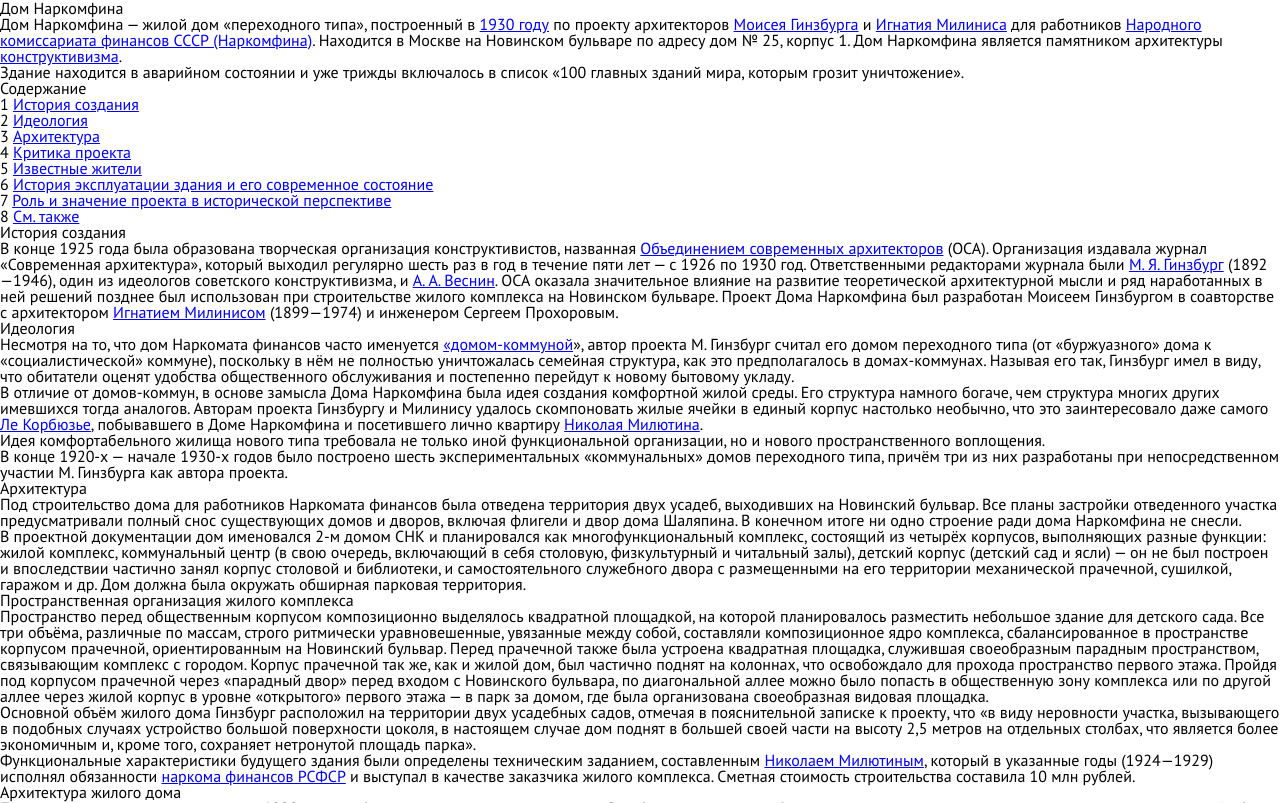
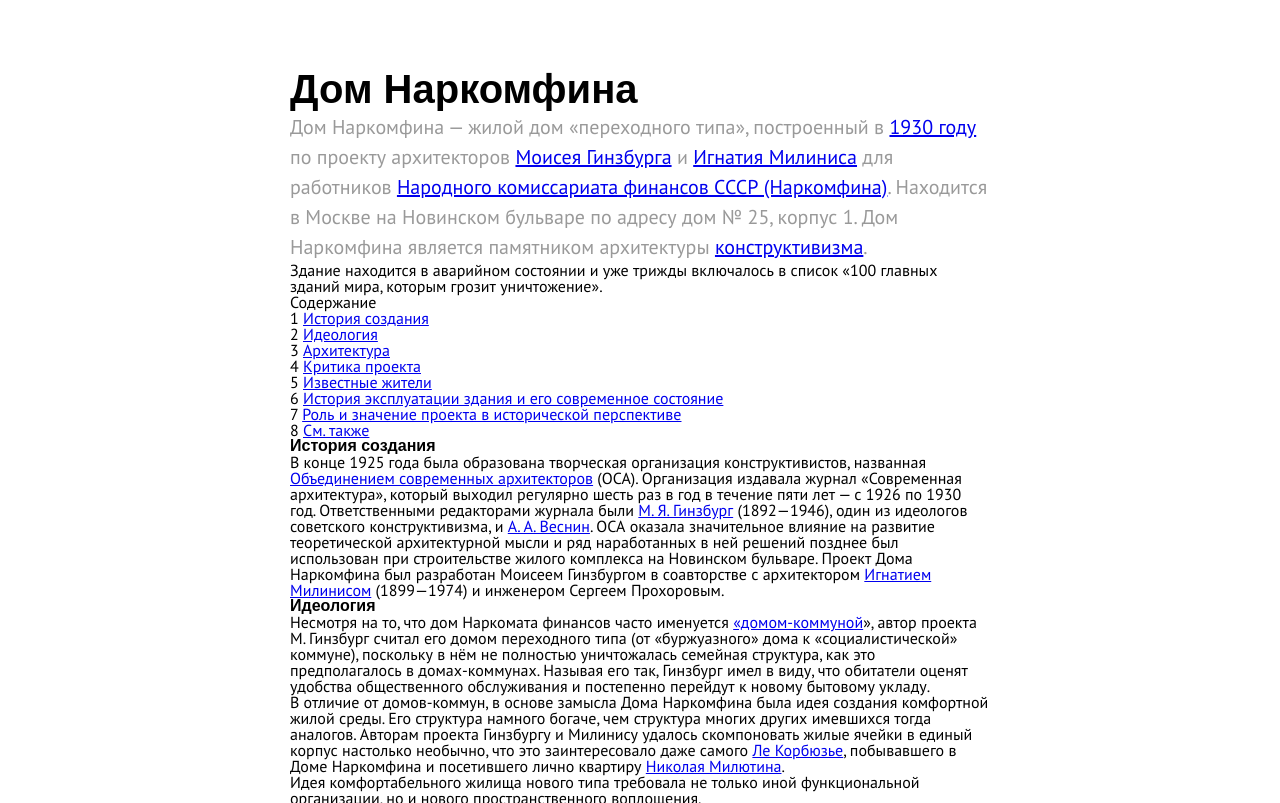
Before and after one commit to Volodyalovesyou/HSE-DC-A-Deyev, a plain HTML site: page Index.html in a window 1280 px wide. Shown: the top 803 px of the page. Drawn offline with Linux system fonts and the light colour scheme; a web font is replaced by a local one.

Commit message:
Start styling

```diff
--- a/Index.html
+++ b/Index.html
@@ -9,9 +9,36 @@
 
     <style>
       body {
+        width: 700px;
+        margin: 0 auto;
         font-family: 'PT Sans', sans-serif;
+        /*background-image: url(mockup.jpg);
+        background-size: 800px 20624px;
+        background-position: top center;
+        background-repeat: no-repeat;*/
       }
+
+      h1, h2, h3{
+        font-family: 'PT Sans Caption', sans-serif;
+        font-weight: bold;
+      }
+
+      h1 {
+        margin-top: 69px;
+        font-size: 40px;
+        margin-bottom: 3px;
+      }
+
+      h1 + p {
+        color: rgba(0,0,0,.4);
+        font-size: 20px;
+        line-height: 30px;
+      }
+
+
     </style>
+
+
 
 <!-- <style media="screen">
 h1 {
```
Also changed, not shown: 1 other file.
